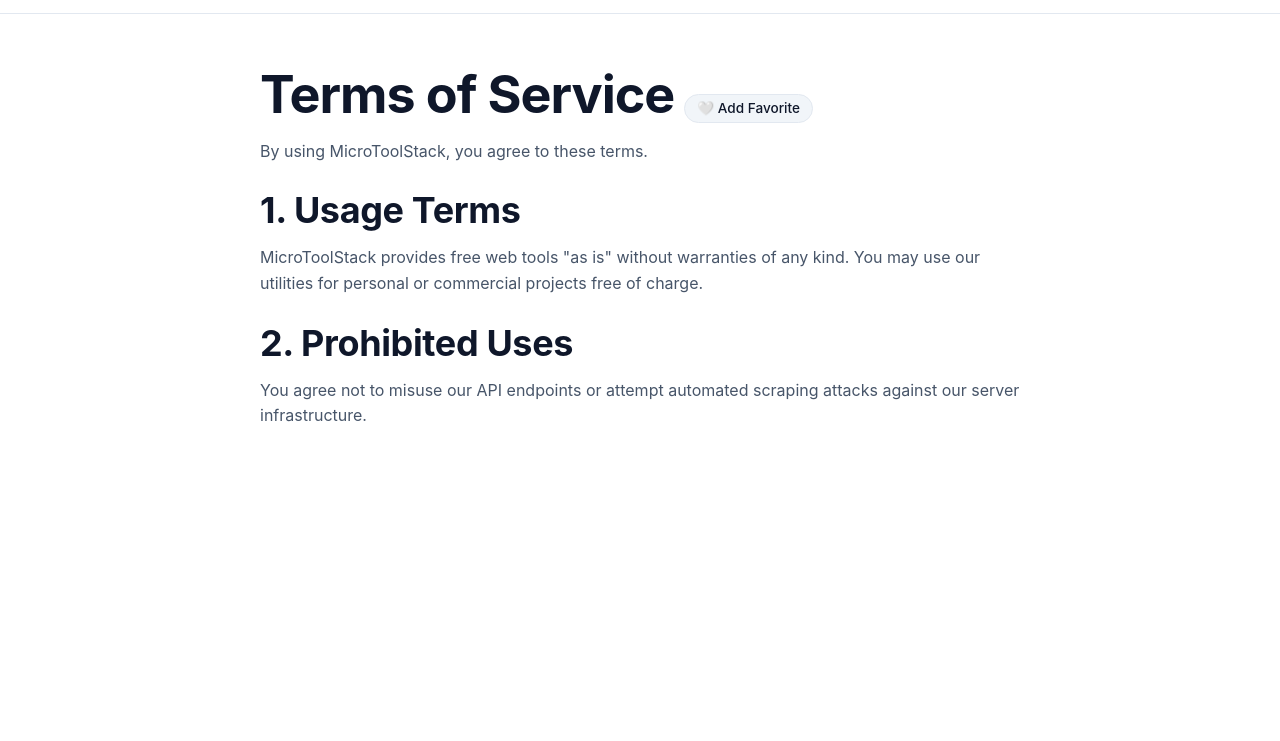
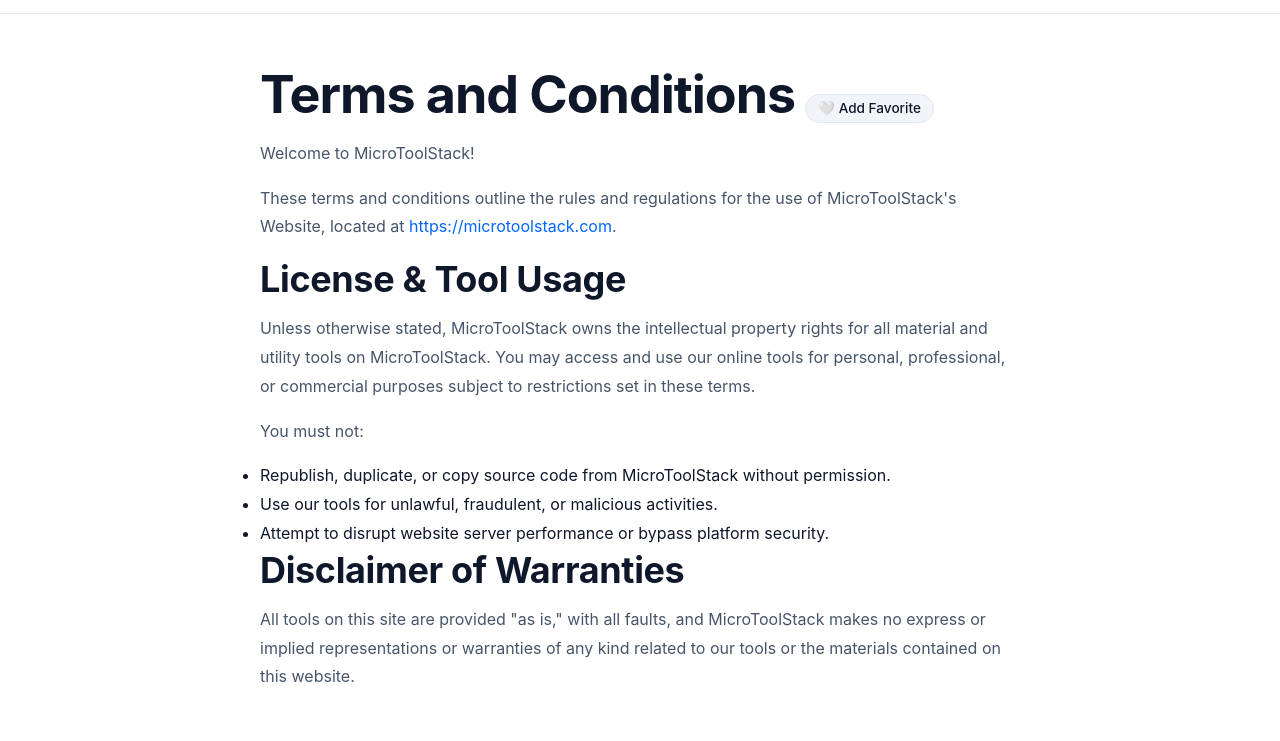
Before and after one commit to imammehedihasan07-cyber/MicroToolStack-App, a website: page terms.html in a window 1280 px wide. Shown: the part 59-800 px from the top of the page. Drawn offline with Linux system fonts and the light colour scheme.

Commit message:
Update terms.html

```diff
--- a/terms.html
+++ b/terms.html
@@ -3,30 +3,38 @@
 <head>
   <meta charset="UTF-8">
   <meta name="viewport" content="width=device-width, initial-scale=1.0">
-  <title>Terms of Service - MicroToolStack</title>
-  <meta name="description" content="Terms of service and usage policy for MicroToolStack online tools.">
-
-  <link rel="stylesheet" href="/assets/css/style.css">
-  <link rel="stylesheet" href="/assets/css/components.css">
+  <title>Terms and Conditions | MicroToolStack</title>
+  <link rel="canonical" href="https://microtoolstack.com/terms.html">
+  <link rel="stylesheet" href="/assets/css/variables.css?v=10.0">
+  <link rel="stylesheet" href="/assets/css/components.css?v=10.0">
+  <link rel="stylesheet" href="/assets/css/style.css?v=10.0">
+  <script async src="https://pagead2.googlesyndication.com/pagead/js/adsbygoogle.js?client=ca-pub-3023714618008515" crossorigin="anonymous"></script>
 </head>
 <body>
   <div id="header-container"></div>
 
-  <main class="container" style="max-width: 800px; padding-top: 3rem; padding-bottom: 3rem;">
-    <h1>Terms of Service</h1>
-    <p>By using MicroToolStack, you agree to these terms.</p>
+  <main class="container" style="max-width: 800px; margin: 3rem auto; line-height: 1.8;">
+    <h1>Terms and Conditions</h1>
+    <p>Welcome to MicroToolStack!</p>
 
-    <h2 style="margin-top: 1.5rem;">1. Usage Terms</h2>
-    <p>MicroToolStack provides free web tools "as is" without warranties of any kind. You may use our utilities for personal or commercial projects free of charge.</p>
+    <p>These terms and conditions outline the rules and regulations for the use of MicroToolStack's Website, located at <a href="https://microtoolstack.com">https://microtoolstack.com</a>.</p>
 
-    <h2 style="margin-top: 1.5rem;">2. Prohibited Uses</h2>
-    <p>You agree not to misuse our API endpoints or attempt automated scraping attacks against our server infrastructure.</p>
+    <h2>License & Tool Usage</h2>
+    <p>Unless otherwise stated, MicroToolStack owns the intellectual property rights for all material and utility tools on MicroToolStack. You may access and use our online tools for personal, professional, or commercial purposes subject to restrictions set in these terms.</p>
+
+    <p>You must not:</p>
+    <ul>
+      <li>Republish, duplicate, or copy source code from MicroToolStack without permission.</li>
+      <li>Use our tools for unlawful, fraudulent, or malicious activities.</li>
+      <li>Attempt to disrupt website server performance or bypass platform security.</li>
+    </ul>
+
+    <h2>Disclaimer of Warranties</h2>
+    <p>All tools on this site are provided "as is," with all faults, and MicroToolStack makes no express or implied representations or warranties of any kind related to our tools or the materials contained on this website.</p>
   </main>
 
   <div id="footer-container"></div>
-
   <script src="/assets/js/theme.js"></script>
-  <script src="/assets/js/utils.js"></script>
-  <script src="/assets/js/app.js"></script>
+  <script src="/assets/js/utils.js" defer></script>
 </body>
 </html>
```
